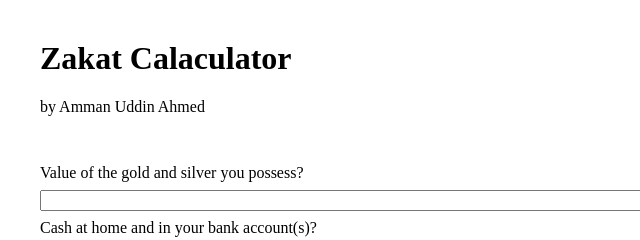
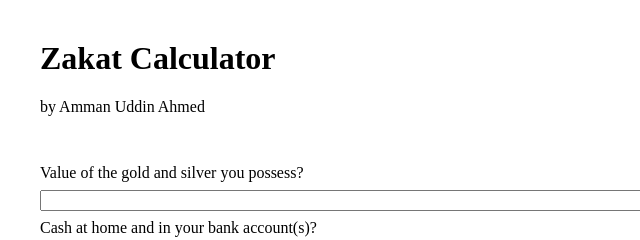
Before and after one commit to ammanuahmed/zakat-calculator, a plain HTML site: page index.html in a window 1280 px wide. Shown: the top 240 px of the page, 0-640 px from the left. Drawn offline with Linux system fonts and the light colour scheme.

Commit message:
Fixed spelling mistake of 'calculator'

```diff
--- a/index.html
+++ b/index.html
@@ -6,7 +6,7 @@
     <link rel="stylesheet" href="style.css">
 </head>
 <body>
-    <h1>Zakat Calaculator</h1>
+    <h1>Zakat Calculator</h1>
     <p>by Amman Uddin Ahmed</p>
 
 
```
